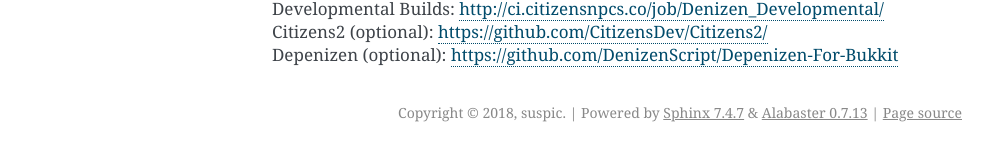
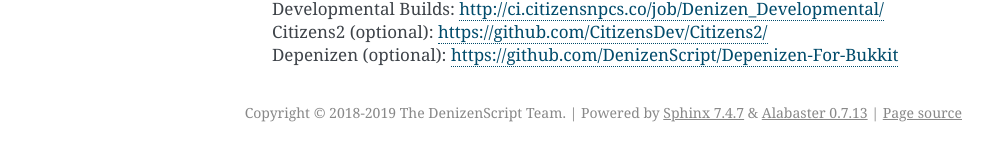
Before and after one commit to DenizenScript/Denizen-For-Bukkit-Docs, a Sphinx documentation site: the page built from source/index.rst, in a window 1280 px wide. Shown: the part 1724-1873 px from the top of the page, without its empty margins (148-1141 px from the left). Built offline with Sphinx 7.4.7, drawn with Linux system fonts in a browser that asks for light colours; pages that are not in the unit, such as notebooks, are missing from menus.

Commit message:
copyright/author

```diff
--- a/source/conf.py
+++ b/source/conf.py
@@ -20,8 +20,8 @@
 # -- Project information -----------------------------------------------------
 
 project = 'Denizen'
-copyright = '2018, suspic'
-author = 'suspic'
+copyright = '2018-2019 The DenizenScript Team'
+author = 'The DenizenScript Team'
 
 # The short X.Y version
 version = '1.0'
```
